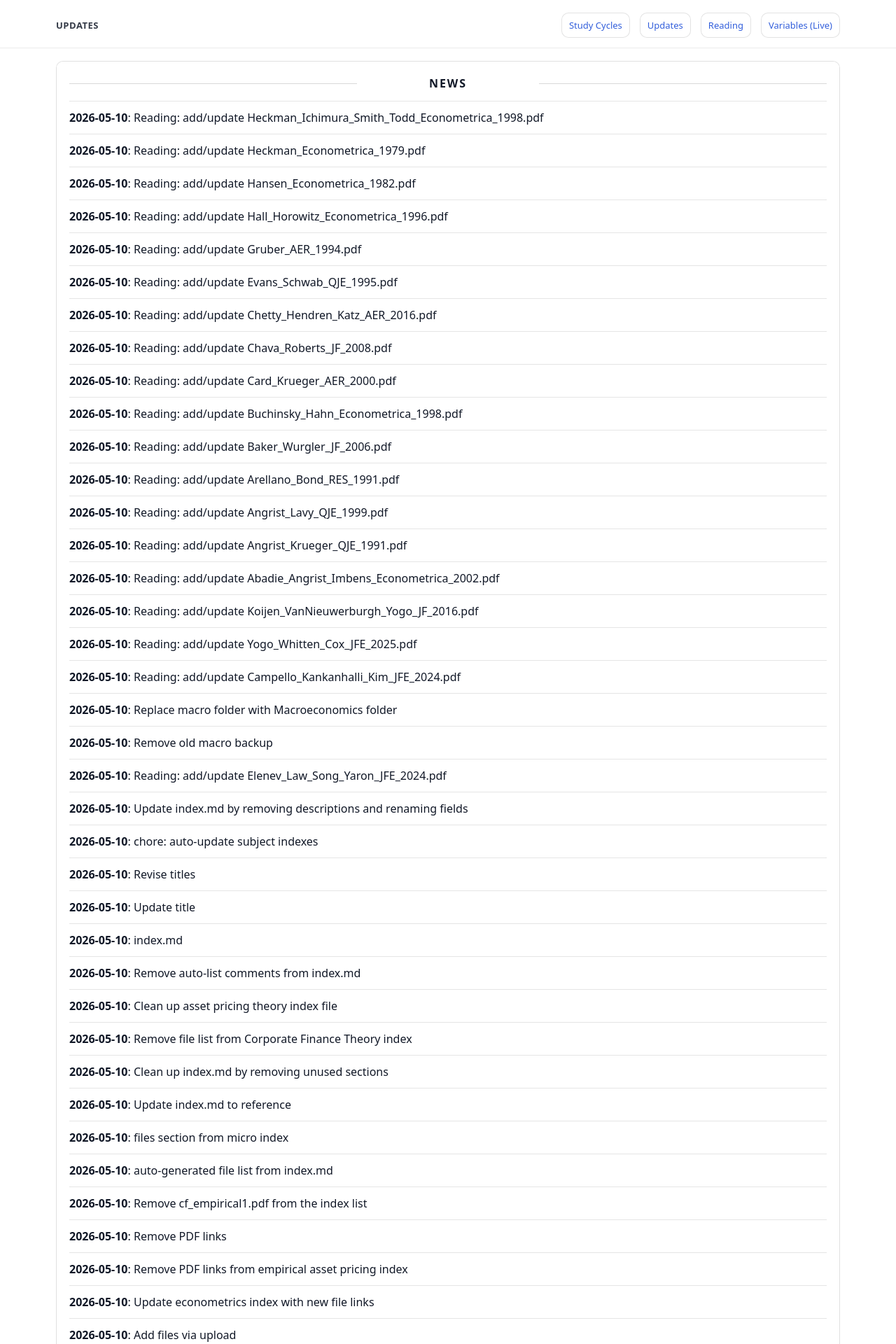
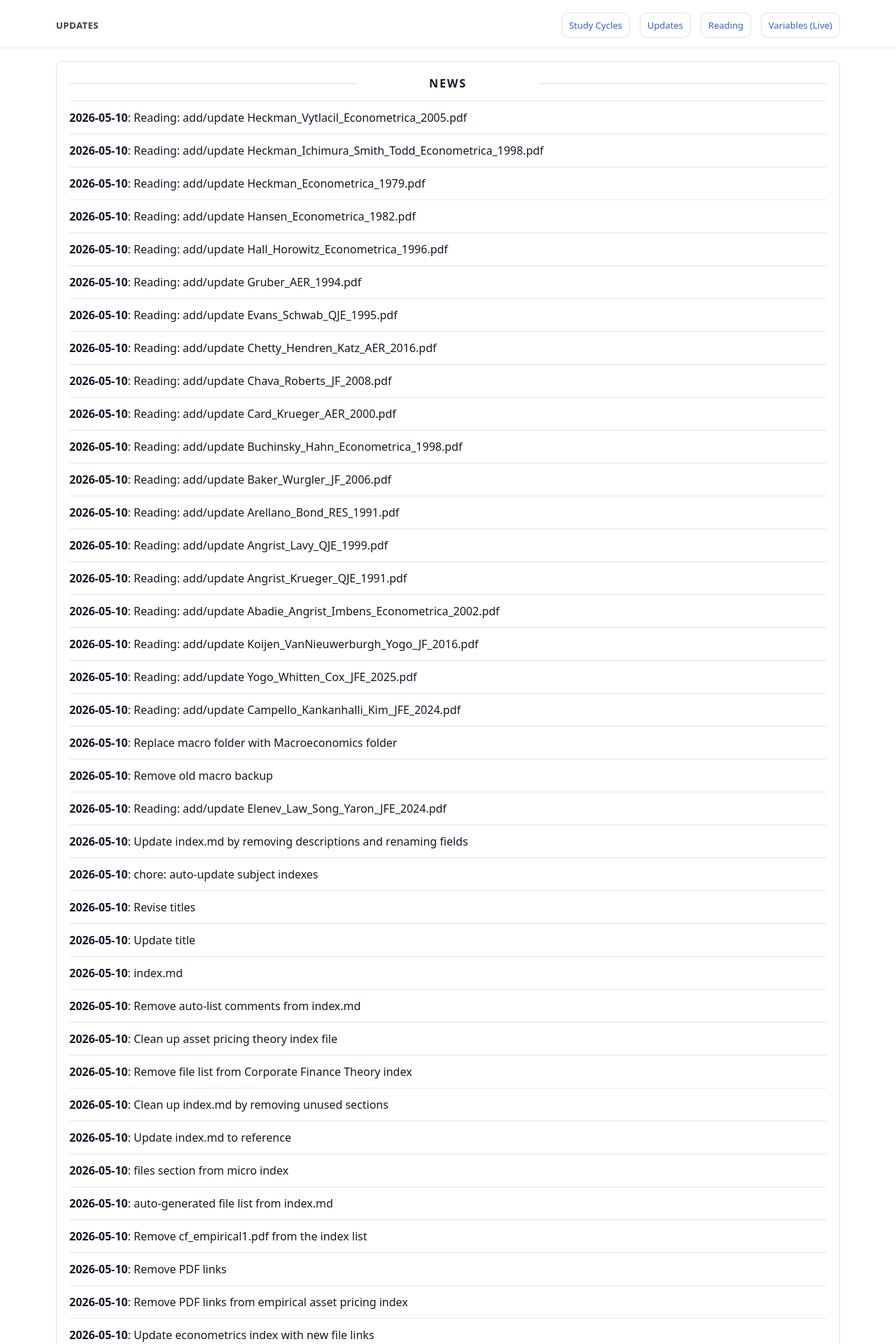
Before and after one commit to yaxinzn/study-archive, a Jekyll site: the page built from updates/index.md, in a window 1280 px wide. Shown: the top 1920 px of the page at 70% size. Built offline with Jekyll 4.4.1, drawn with Linux system fonts in a browser that asks for light colours; some of the changed text lies outside the part shown.

Commit message:
chore: update NEWS feed

```diff
--- a/_data/news.yml
+++ b/_data/news.yml
@@ -1,4 +1,7 @@
 # Auto-generated update history (sorted newest -> oldest). Do not edit manually.
+- ts: "1778415038"
+  date: "2026-05-10"
+  title: "Reading: add/update Heckman_Vytlacil_Econometrica_2005.pdf"
 - ts: "1778414916"
   date: "2026-05-10"
   title: "Reading: add/update Heckman_Ichimura_Smith_Todd_Econometrica_1998.pdf"
```
